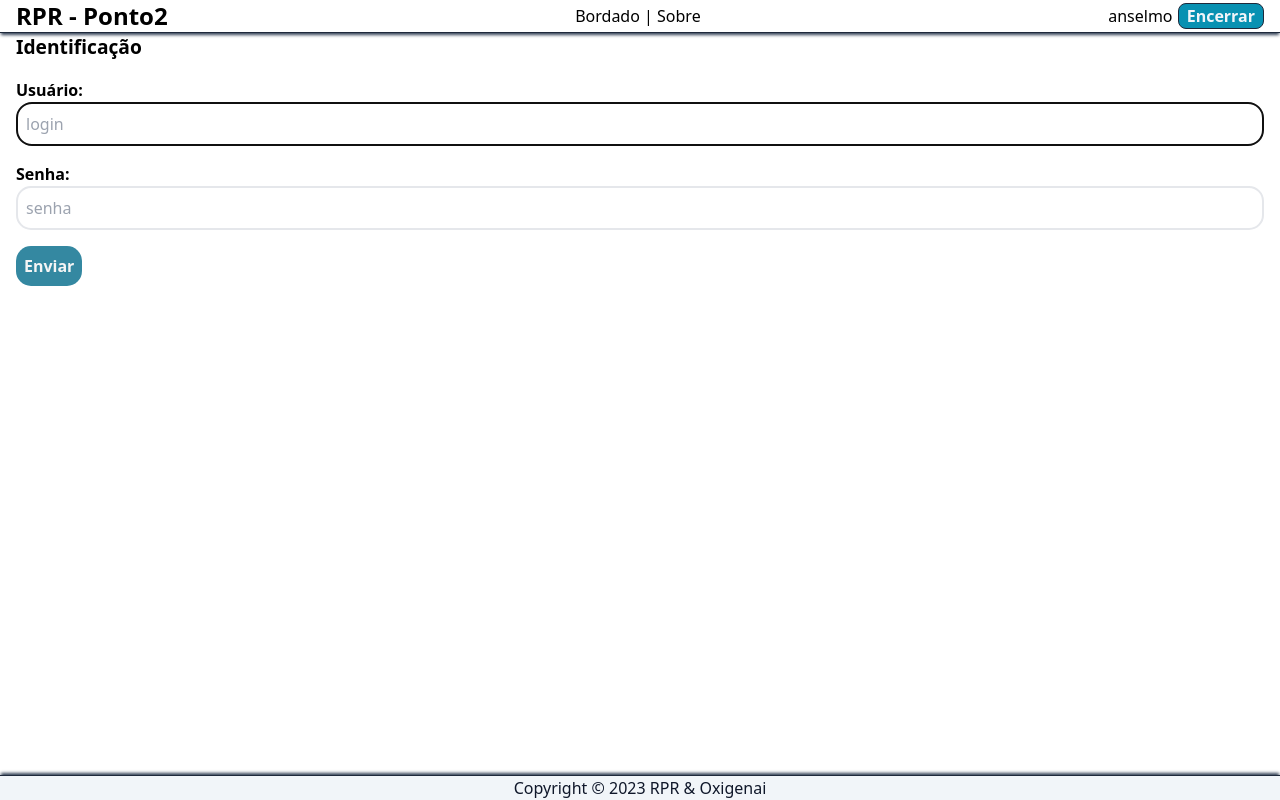
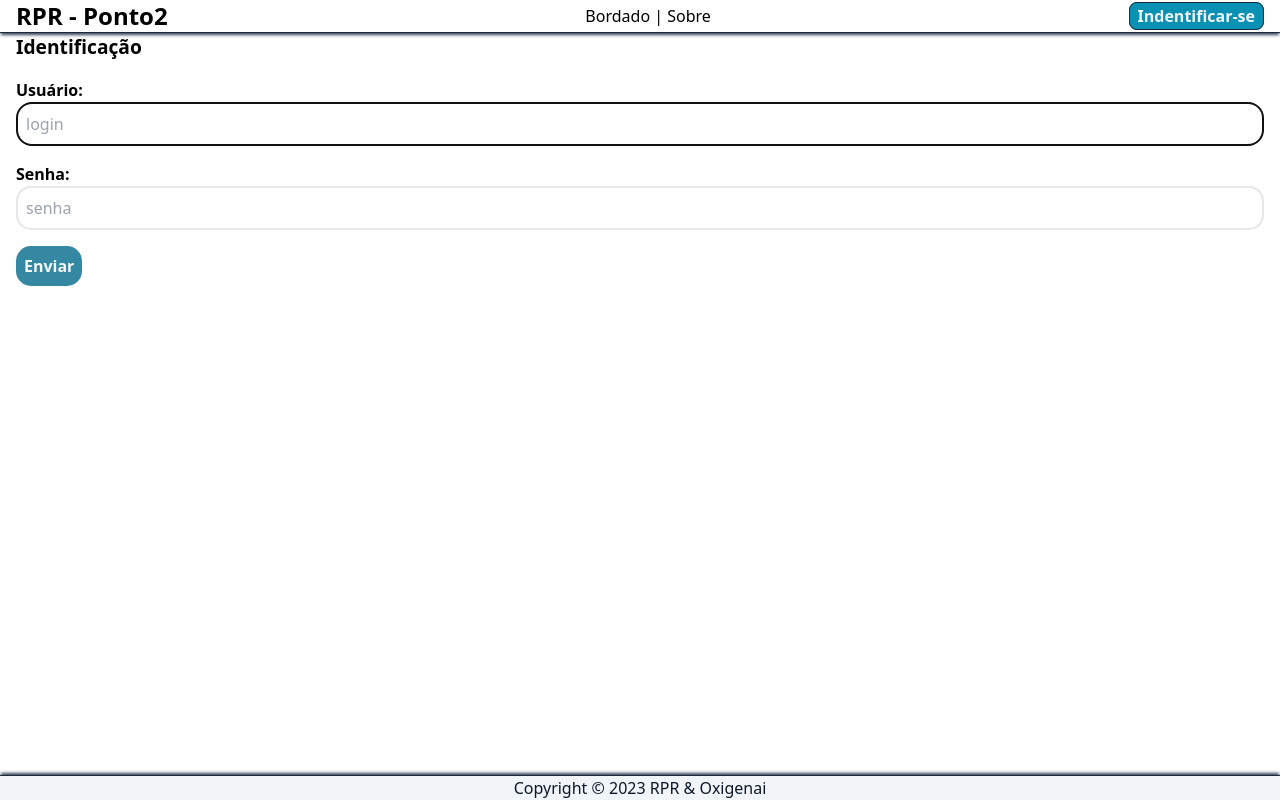
Before and after one commit to anselmobd/ponto2v0.9, a Vue app in the folder front/: page /login in a window 1280 px wide. Built offline with nearby package versions, Linux system fonts and the light colour scheme.

Commit message:
tirando o user.name de teste

```diff
--- a/front/src/stores/auth.js
+++ b/front/src/stores/auth.js
@@ -3,7 +3,7 @@ import { defineStore } from 'pinia'
 export const useAuthStore = defineStore('auth', {
   state: () => ({
     user: {
-      name: 'anselmo'
+      name: ''
     },
   }),
   actions: {
```
